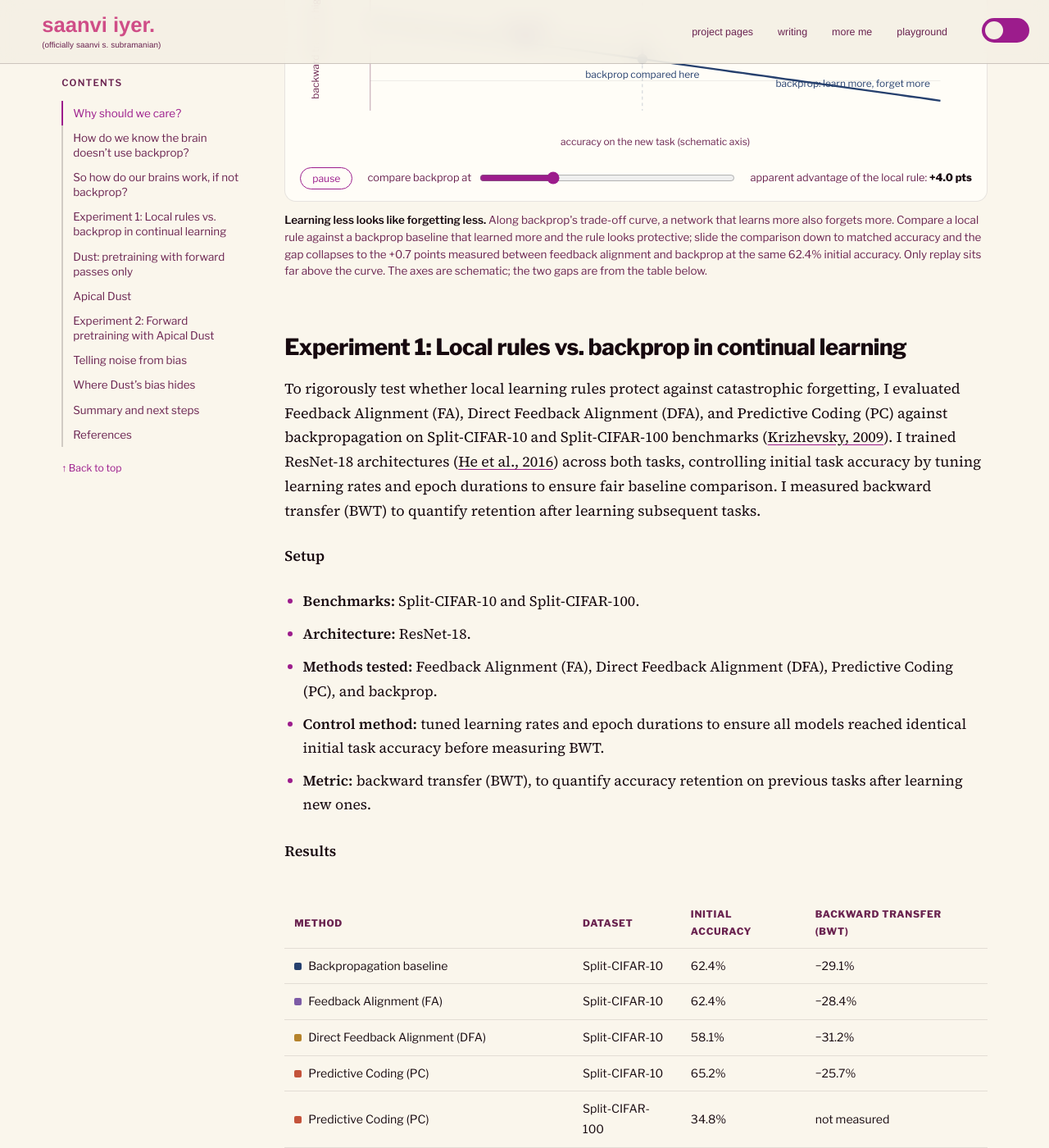
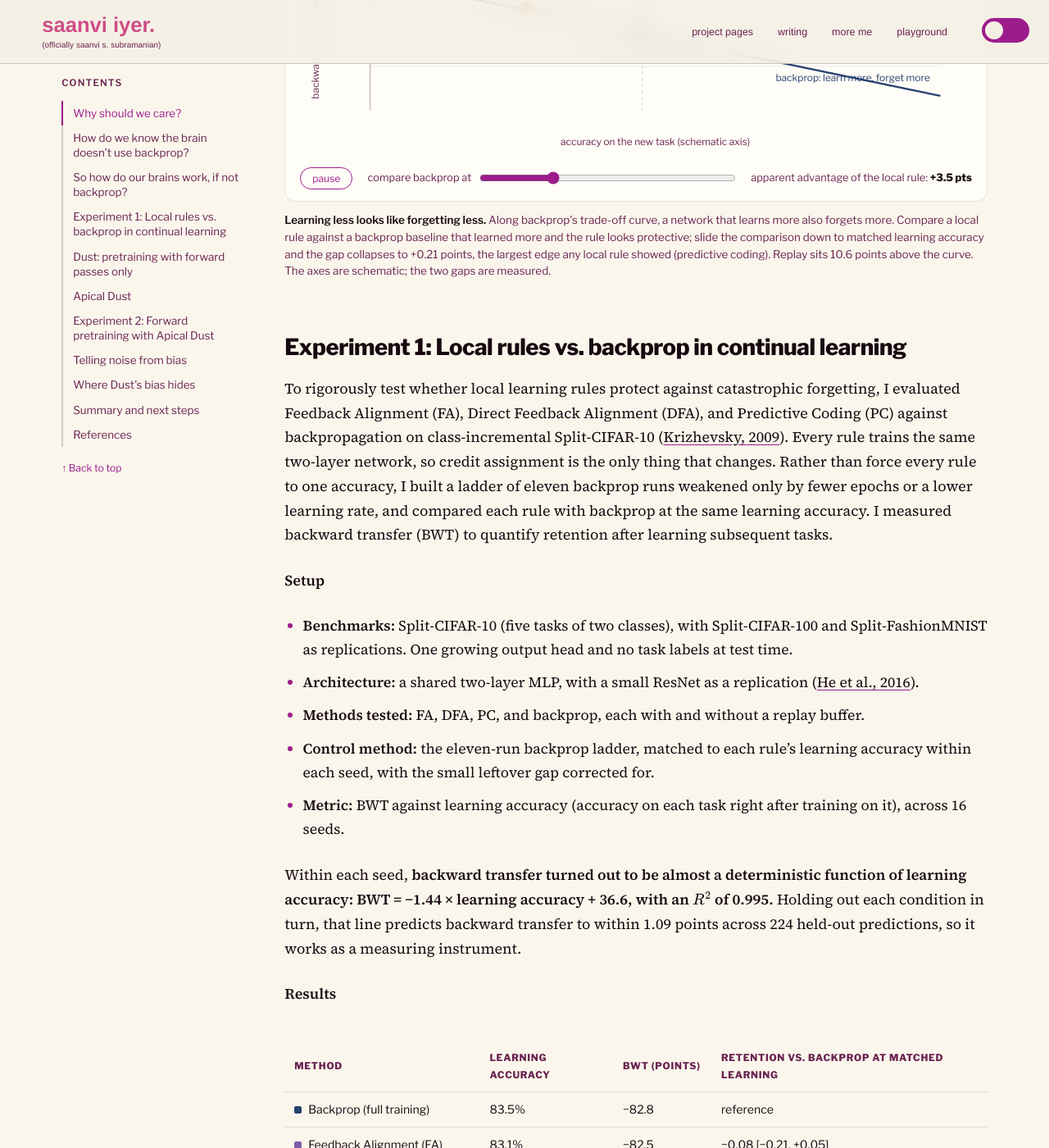
Before and after one commit to saanviiyer/saanviiyer.github.io, a Jekyll site: the page built from _posts/2026-10-25-forward-training-cortex.md, in a window 1280 px wide and 1400 px high, scrolled down 3085 px. Shown: the whole window at 82% size. Built offline with Jekyll 4.4.1, drawn with Linux system fonts in a browser that asks for light colours; some web fonts are replaced; some of the changed text lies outside the part shown.

Commit message:
Correct Experiment 1 to the 16-seed locality results
The draft's ResNet-18 table did not come from any recorded run. Replace it
with the matched-learning results from the locality study: two-layer MLP,
Split-CIFAR-10, FA -0.08, DFA -0.11, PC +0.21, replay +10.6, held-out MAE
1.09 over 224 predictions. Experiment 2 numbers and the 1.04-1.07x step-time
overhead already match the latest wall-clock benchmark.

```diff
--- a/_posts/2026-10-25-forward-training-cortex.md
+++ b/_posts/2026-10-25-forward-training-cortex.md
@@ -21,7 +21,7 @@ redirect_from:
 excerpt: "Biological circuits cannot run backprop. I test whether brain-like local learning rules forget less (they do not, once learning is held fixed), then add a cortical top-down feedback pathway to Q Labs' Dust, a forward-only transformer pretraining method, as an unbiased control variate that is worth about twice the population."
 ---
 
-<link rel="stylesheet" href="/assets/css/forward-training.css?v=1">
+<link rel="stylesheet" href="/assets/css/forward-training.css?v=2">
 
 Most deep learning architectures rely on backpropagation to optimize weight matrices and compute exact gradients by propagating continuous error signals backwards through network layers. In contrast, biological neural circuits in the mammalian brain physically cannot execute backprop, relying instead on forward learning.
 
@@ -52,53 +52,59 @@ Looking into how I could test local learning rules compared to backprop, I was s
 
 <figure class="ft-fig">
   <div class="ft-card" data-ft="confound"></div>
-  <figcaption><strong>Learning less looks like forgetting less.</strong> Along backprop's trade-off curve, a network that learns more also forgets more. Compare a local rule against a backprop baseline that learned more and the rule looks protective; slide the comparison down to matched accuracy and the gap collapses to the +0.7 points measured between feedback alignment and backprop at the same 62.4% initial accuracy. Only replay sits far above the curve. The axes are schematic; the two gaps are from the table below.</figcaption>
+  <figcaption><strong>Learning less looks like forgetting less.</strong> Along backprop's trade-off curve, a network that learns more also forgets more. Compare a local rule against a backprop baseline that learned more and the rule looks protective; slide the comparison down to matched learning accuracy and the gap collapses to +0.21 points, the largest edge any local rule showed (predictive coding). Replay sits 10.6 points above the curve. The axes are schematic; the two gaps are measured.</figcaption>
 </figure>
 
 ## Experiment 1: Local rules vs. backprop in continual learning
 
-To rigorously test whether local learning rules protect against catastrophic forgetting, I evaluated Feedback Alignment (FA), Direct Feedback Alignment (DFA), and Predictive Coding (PC) against backpropagation on Split-CIFAR-10 and Split-CIFAR-100 benchmarks ([Krizhevsky, 2009](#ref-krizhevsky2009)). I trained ResNet-18 architectures ([He et al., 2016](#ref-he2016)) across both tasks, controlling initial task accuracy by tuning learning rates and epoch durations to ensure fair baseline comparison. I measured backward transfer (BWT) to quantify retention after learning subsequent tasks.
+To rigorously test whether local learning rules protect against catastrophic forgetting, I evaluated Feedback Alignment (FA), Direct Feedback Alignment (DFA), and Predictive Coding (PC) against backpropagation on class-incremental Split-CIFAR-10 ([Krizhevsky, 2009](#ref-krizhevsky2009)). Every rule trains the same two-layer network, so credit assignment is the only thing that changes. Rather than force every rule to one accuracy, I built a ladder of eleven backprop runs weakened only by fewer epochs or a lower learning rate, and compared each rule with backprop at the same learning accuracy. I measured backward transfer (BWT) to quantify retention after learning subsequent tasks.
 
 **Setup**
 
-- **Benchmarks:** Split-CIFAR-10 and Split-CIFAR-100.
-- **Architecture:** ResNet-18.
-- **Methods tested:** Feedback Alignment (FA), Direct Feedback Alignment (DFA), Predictive Coding (PC), and backprop.
-- **Control method:** tuned learning rates and epoch durations to ensure all models reached identical initial task accuracy before measuring BWT.
-- **Metric:** backward transfer (BWT), to quantify accuracy retention on previous tasks after learning new ones.
+- **Benchmarks:** Split-CIFAR-10 (five tasks of two classes), with Split-CIFAR-100 and Split-FashionMNIST as replications. One growing output head and no task labels at test time.
+- **Architecture:** a shared two-layer MLP, with a small ResNet as a replication ([He et al., 2016](#ref-he2016)).
+- **Methods tested:** FA, DFA, PC, and backprop, each with and without a replay buffer.
+- **Control method:** the eleven-run backprop ladder, matched to each rule's learning accuracy within each seed, with the small leftover gap corrected for.
+- **Metric:** BWT against learning accuracy (accuracy on each task right after training on it), across 16 seeds.
+
+Within each seed, **backward transfer turned out to be almost a deterministic function of learning accuracy: BWT = −1.44 × learning accuracy + 36.6, with an $$R^2$$ of 0.995.** Holding out each condition in turn, that line predicts backward transfer to within 1.09 points across 224 held-out predictions, so it works as a measuring instrument.
 
 **Results**
 
 <div class="ft-table-wrap">
 <table class="ft-table">
-  <thead><tr><th>Method</th><th>Dataset</th><th>Initial accuracy</th><th>Backward transfer (BWT)</th></tr></thead>
+  <thead><tr><th>Method</th><th>Learning accuracy</th><th>BWT (points)</th><th>Retention vs. backprop at matched learning</th></tr></thead>
   <tbody>
-    <tr><td><i style="background:var(--ft-true)"></i>Backpropagation baseline</td><td>Split-CIFAR-10</td><td>62.4%</td><td>−29.1%</td></tr>
-    <tr><td><i style="background:var(--ft-fa)"></i>Feedback Alignment (FA)</td><td>Split-CIFAR-10</td><td>62.4%</td><td>−28.4%</td></tr>
-    <tr><td><i style="background:var(--ft-dfa)"></i>Direct Feedback Alignment (DFA)</td><td>Split-CIFAR-10</td><td>58.1%</td><td>−31.2%</td></tr>
-    <tr><td><i style="background:var(--ft-pc)"></i>Predictive Coding (PC)</td><td>Split-CIFAR-10</td><td>65.2%</td><td>−25.7%</td></tr>
-    <tr><td><i style="background:var(--ft-pc)"></i>Predictive Coding (PC)</td><td>Split-CIFAR-100</td><td>34.8%</td><td>not measured</td></tr>
-    <tr class="ft-hl"><td><i style="background:var(--ft-replay)"></i>Local rules + experience replay (500 samples)</td><td>Split-CIFAR-10</td><td>not reported</td><td>−4.2%</td></tr>
+    <tr><td><i style="background:var(--ft-true)"></i>Backprop (full training)</td><td>83.5%</td><td>−82.8</td><td>reference</td></tr>
+    <tr><td><i style="background:var(--ft-fa)"></i>Feedback Alignment (FA)</td><td>83.1%</td><td>−82.5</td><td>−0.08 [−0.21, +0.05]</td></tr>
+    <tr><td><i style="background:var(--ft-dfa)"></i>Direct Feedback Alignment (DFA)</td><td>81.7%</td><td>−81.3</td><td>−0.11 [−0.28, +0.06]</td></tr>
+    <tr><td><i style="background:var(--ft-pc)"></i>Predictive Coding (PC)</td><td>85.0%</td><td>−84.4</td><td>+0.21 [+0.11, +0.31]</td></tr>
+    <tr class="ft-hl"><td><i style="background:var(--ft-replay)"></i>Backprop + replay</td><td>83.0%</td><td>−71.8</td><td>+10.6 [+10.0, +11.1]</td></tr>
+    <tr class="ft-hl"><td><i style="background:var(--ft-replay)"></i>FA, DFA or PC + replay</td><td>80.3–84.1%</td><td>−67.6 to −73.6</td><td>+9.9 to +12.3</td></tr>
   </tbody>
 </table>
 </div>
 
+Raw backward transfer sits near −83 points for every rule, because a single growing head forgets almost everything in this setting. The last column, retention at matched learning accuracy with its 95% interval, is the comparison that means something.
+
 <figure class="ft-fig">
   <div class="ft-card" data-ft="bwt"></div>
-  <figcaption><strong>Every rule forgets about as much as backprop.</strong> Backward transfer on Split-CIFAR-10 from the table above. Add the replay buffer to see the one change that actually moves retention.</figcaption>
+  <figcaption><strong>Every rule forgets about as much as backprop.</strong> Each bar is how much less a rule forgets than backprop at the same learning accuracy, with its 95% interval, on Split-CIFAR-10 across 16 seeds. The three local rules sit within a third of a point of zero. Add replay to see the one change that moves retention.</figcaption>
 </figure>
 
 **Findings**
 
-- **Feedback Alignment (FA):** achieved 62.4% initial accuracy on Split-CIFAR-10. Backward transfer reached −28.4%, showing forgetting rates comparable to backpropagation (−29.1%) when controlling for initial task accuracy.
-- **Direct Feedback Alignment (DFA):** reached 58.1% accuracy on Split-CIFAR-10 with a BWT of −31.2%. Direct error projections to hidden layers failed to prevent feature overwriting in deeper representations.
-- **Predictive Coding (PC):** achieved 65.2% accuracy on Split-CIFAR-10 and 34.8% on Split-CIFAR-100. While local prediction error updates slowed initial drift, BWT settled at −25.7%, demonstrating that local error minimization alone does not prevent catastrophic forgetting.
+- **Feedback Alignment (FA):** learned to 83.1% against backprop's 83.5%. At matched learning accuracy it forgot 0.08 points more [−0.21, +0.05], p = 0.14, indistinguishable from backprop.
+- **Direct Feedback Alignment (DFA):** learned to 81.7%. At matched learning accuracy it forgot 0.11 points more [−0.28, +0.06], p = 0.40, also indistinguishable.
+- **Predictive Coding (PC):** learned the most, 85.0%, and retained 0.21 points more [+0.11, +0.31], p = 0.001. I had pre-registered that a local rule retaining better at matched learning would refute my hypothesis, so I report predictive coding as a refutation. But +0.21 points is under a fifth of the instrument's own 1.09-point error and fifty times smaller than replay.
 
 **Takeaways**
 
-- **Local rules do not inherently prevent catastrophic forgetting.** When controlling for initial accuracy, FA (−28.4%) and backprop (−29.1%) exhibit virtually identical forgetting rates.
-- **Direct projections fail deep representations.** DFA resulted in worse retention (−31.2%), showing that random error projections fail to protect features from being overwritten in deeper layers.
-- **A replay buffer is necessary.** Combining local credit assignment with a modest 500-sample memory buffer boosted BWT to −4.2%.
+- **Local rules do not inherently prevent catastrophic forgetting.** At matched learning accuracy, any advantage from locality is under a third of a point.
+- **Forgetting tracks learning.** A rule that learns less forgets less for free, so a raw comparison measures the confound and not retention.
+- **A replay buffer is necessary.** Replay lifts retention by 10.6 points for backprop and by 9.9 to 12.3 points for the local rules.
+
+The relation holds on Split-CIFAR-100 and on a small ResNet ($$R^2 \ge 0.995$$), but it breaks on Split-FashionMNIST, where held-out error reaches 12.3 points, so I make no retention claims there.
 
 Hmm… so it seems local credit assignment does not improve catastrophic forgetting.
 
@@ -313,4 +319,4 @@ I'd love to hear <span class="ft-def" tabindex="0">feedback<span class="ft-pop"
   <li id="ref-karpathy2015">Karpathy, A. (2015). The unreasonable effectiveness of recurrent neural networks (char-rnn and the Tiny Shakespeare dataset). Blog post.</li>
 </ol>
 
-<script src="/assets/js/forward-training.js?v=1" defer></script>
+<script src="/assets/js/forward-training.js?v=2" defer></script>
--- a/assets/js/forward-training.js
+++ b/assets/js/forward-training.js
@@ -208,14 +208,14 @@
      2. The confound: a rule that learns less also forgets less (schematic)
      ===================================================================== */
   FIG.confound = function (root) {
-    legend(root, [['true', 'backprop trade-off curve'], ['fa', 'local rule (feedback alignment)'], ['replay', 'local rules + replay']]);
+    legend(root, [['true', 'backprop trade-off curve'], ['pc', 'local rule (predictive coding)'], ['replay', 'backprop + replay']]);
     var svg = svgRoot(root, 860, 360, 'Schematic plot of backward transfer against learning accuracy. Comparing a local rule to backprop trained to a higher accuracy makes the rule look like it forgets less; at matched accuracy the gap nearly disappears, while replay sits far above the curve.');
-    var X0 = 90, X1 = 820, Y0 = 26, Y1 = 300, A0 = 0.35, A1 = 0.90, B0 = -16, B1 = 27;
+    var X0 = 90, X1 = 820, Y0 = 26, Y1 = 300, A0 = 0.35, A1 = 0.90, B0 = -16, B1 = 13;
     function X(a) { return X0 + (a - A0) / (A1 - A0) * (X1 - X0); }
     function Y(b) { return Y1 - (b - B0) / (B1 - B0) * (Y1 - Y0); }
     function bwt(a) { return 2 - 16 * (a - A0) / (A1 - A0); }
-    var RA = 0.5, EDGE = 0.7, REP = 24.9;
-    [-10, 0, 10, 20].forEach(function (b) { line(svg, X0, Y(b), X1, Y(b), b === 0 ? 'stroke:var(--muted);stroke-opacity:.45' : 'stroke:var(--ft-grid)'); });
+    var RA = 0.5, EDGE = 0.21, REP = 10.6;
+    [-10, 0, 10].forEach(function (b) { line(svg, X0, Y(b), X1, Y(b), b === 0 ? 'stroke:var(--muted);stroke-opacity:.45' : 'stroke:var(--ft-grid)'); });
     line(svg, X0, Y0, X0, Y1, 'stroke:var(--muted);stroke-opacity:.45');
     T(svg, X0 + (X1 - X0) / 2, 344, 'accuracy on the new task (schematic axis)', 'ft-tm', null, 'middle');
     var yl = T(svg, 24, (Y0 + Y1) / 2, 'backward transfer, higher = less forgetting', 'ft-tm', null, 'middle');
@@ -226,13 +226,13 @@
     T(svg, X(0.89), Y(bwt(0.89)) - 16, 'backprop: learn more, forget more', 'ft-tm', 'fill:var(--ft-true)', 'end');
 
     var guide = line(svg, 0, Y0, 0, Y1, 'stroke:var(--ft-true);stroke-opacity:.25;stroke-dasharray:4 4');
-    var level = line(svg, X(RA), Y(bwt(RA) + EDGE), 0, Y(bwt(RA) + EDGE), 'stroke:var(--ft-fa);stroke-opacity:.5;stroke-dasharray:2 4');
-    var bracket = line(svg, 0, 0, 0, 0, 'stroke:var(--ft-fa);stroke-width:3;stroke-linecap:round');
+    var level = line(svg, X(RA), Y(bwt(RA) + EDGE), 0, Y(bwt(RA) + EDGE), 'stroke:var(--ft-pc);stroke-opacity:.5;stroke-dasharray:2 4');
+    var bracket = line(svg, 0, 0, 0, 0, 'stroke:var(--ft-pc);stroke-width:3;stroke-linecap:round');
     var bp = S('circle', { r: 6.5, style: 'fill:var(--ft-true)' }, svg);
-    S('circle', { cx: X(RA), cy: Y(bwt(RA) + EDGE), r: 7.5, style: 'fill:var(--ft-fa)' }, svg);
-    T(svg, X(RA), Y(bwt(RA) + EDGE) - 15, 'local rule', 'ft-t ft-b', 'fill:var(--ft-fa)', 'middle');
+    S('circle', { cx: X(RA), cy: Y(bwt(RA) + EDGE), r: 7.5, style: 'fill:var(--ft-pc)' }, svg);
+    T(svg, X(RA), Y(bwt(RA) + EDGE) - 15, 'local rule', 'ft-t ft-b', 'fill:var(--ft-pc)', 'middle');
     S('circle', { cx: X(RA), cy: Y(bwt(RA) + REP), r: 7.5, style: 'fill:var(--ft-replay)' }, svg);
-    T(svg, X(RA) + 13, Y(bwt(RA) + REP) + 5, 'local rules + replay: +24.9 pts above backprop (measured)', 'ft-t ft-b', 'fill:var(--ft-replay)');
+    T(svg, X(RA) + 13, Y(bwt(RA) + REP) + 5, 'backprop + replay: +10.6 pts at matched learning (measured)', 'ft-t ft-b', 'fill:var(--ft-replay)');
     var tag = T(svg, 0, 0, 'backprop compared here', 'ft-tm', 'fill:var(--ft-true)');
 
     var cmp = 0.9, playing = !REDUCE, dir = -1;
@@ -249,7 +249,7 @@
       tag.setAttribute('text-anchor', x > 700 ? 'end' : 'middle');
       tag.setAttribute('x', x > 700 ? x + 8 : x); tag.setAttribute('y', yb + 24);
       var e = (bwt(RA) + EDGE) - bwt(cmp);
-      ro.innerHTML = 'apparent advantage of the local rule: <b>+' + e.toFixed(1) + ' pts</b>' + (cmp <= 0.505 ? ' (the measured gap at matched accuracy)' : '');
+      ro.innerHTML = 'apparent advantage of the local rule: <b>+' + e.toFixed(1) + ' pts</b>' + (cmp <= 0.505 ? ' (the measured edge at matched learning, the largest of any local rule)' : '');
       if (document.activeElement !== sl) sl.value = Math.round(cmp * 100);
     }
     draw();
@@ -267,47 +267,54 @@
      3. Experiment 1 results: backward transfer per rule (measured)
      ===================================================================== */
   FIG.bwt = function (root) {
+    // Retention vs backprop at matched learning accuracy, gap-corrected,
+    // 16 seeds, Split-CIFAR-10 (locality study, matched-learning table).
     var rows = [
-      ['Backprop', 'true', '62.4%', -29.1],
-      ['Feedback alignment', 'fa', '62.4%', -28.4],
-      ['Direct feedback alignment', 'dfa', '58.1%', -31.2],
-      ['Predictive coding', 'pc', '65.2%', -25.7],
-      ['Local rules + replay (500 samples)', 'replay', null, -4.2]
+      ['Feedback alignment', 'fa', 'learned to 83.1%', -0.08, -0.21, 0.05],
+      ['Direct feedback alignment', 'dfa', 'learned to 81.7%', -0.11, -0.28, 0.06],
+      ['Predictive coding', 'pc', 'learned to 85.0%', 0.21, 0.11, 0.31],
+      ['Backprop + replay', 'replay', 'learned to 83.0%', 10.6, 10.0, 11.1],
+      ['FA + replay', 'replay', 'learned to 81.2%', 10.7, 10.2, 11.2],
+      ['DFA + replay', 'replay', 'learned to 80.3%', 12.3, 11.8, 12.7],
+      ['PC + replay', 'replay', 'learned to 84.1%', 9.9, 9.6, 10.2]
     ];
-    var svg = svgRoot(root, 860, 330, 'Bar chart of backward transfer on Split-CIFAR-10. Backprop -29.1 percent, feedback alignment -28.4, direct feedback alignment -31.2, predictive coding -25.7, and local rules with a 500-sample replay buffer -4.2.');
-    var Z = 800, L = 300;
-    function X(v) { return Z + v / 35 * (Z - L); }
-    [-30, -20, -10, 0].forEach(function (v) {
-      line(svg, X(v), 30, X(v), 300, v === 0 ? 'stroke:var(--muted);stroke-opacity:.5' : 'stroke:var(--ft-grid)');
-      T(svg, X(v), 320, v + '%', 'ft-tm', null, 'middle');
+    var svg = svgRoot(root, 860, 420, 'Bar chart of how much less each rule forgets than backprop at matched learning accuracy. Feedback alignment -0.08, direct feedback alignment -0.11, predictive coding +0.21, all within a third of a point of zero. With replay: backprop +10.6, feedback alignment +10.7, direct feedback alignment +12.3, predictive coding +9.9.');
+    var Z = 330, R = 820;
+    function X(v) { return Z + v / 13 * (R - Z); }
+    [-1, 0, 2, 4, 6, 8, 10, 12].forEach(function (v) {
+      line(svg, X(v), 30, X(v), 390, v === 0 ? 'stroke:var(--muted);stroke-opacity:.6;stroke-width:1.4' : 'stroke:var(--ft-grid)');
+      T(svg, X(v), 410, (v > 0 ? '+' : '') + v, 'ft-tm', null, 'middle');
     });
-    T(svg, Z, 20, 'no forgetting', 'ft-tm', null, 'middle');
-    T(svg, L, 20, 'more forgetting', 'ft-tm', null, 'middle');
+    T(svg, X(0) + 6, 20, 'no difference from backprop', 'ft-tm');
     var bars = rows.map(function (rw, i) {
-      var y = 40 + i * 52, g = S('g', i === 4 ? { style: 'opacity:0;transition:opacity .5s' } : null, svg);
+      var y = 34 + i * 50, rep = i >= 3, g = S('g', rep ? { style: 'opacity:0;transition:opacity .5s' } : null, svg);
       T(g, 16, y + 16, rw[0], 'ft-t ft-b', 'fill:' + col(rw[1]));
-      T(g, 16, y + 33, rw[2] ? 'initial accuracy ' + rw[2] : 'initial accuracy not reported', 'ft-tm');
-      var rect = S('rect', { x: Z, y: y + 6, width: 0, height: 26, rx: 4, style: 'fill:' + col(rw[1]) + ';opacity:.85' }, g);
-      S('title', null, rect).textContent = rw[0] + ': backward transfer ' + rw[3] + '%';
-      var val = T(g, Z, y + 24, rw[3].toFixed(1) + '%', 'ft-t ft-b', 'fill:' + col(rw[1]), 'end');
-      return { g: g, rect: rect, val: val, v: rw[3], shown: i < 4, p: 0 };
+      T(g, 16, y + 33, rw[2], 'ft-tm');
+      var rect = S('rect', { x: X(0), y: y + 9, width: 0, height: 22, rx: 4, style: 'fill:' + col(rw[1]) + ';opacity:.85' }, g);
+      var ci = line(g, X(rw[4]), y + 20, X(rw[5]), y + 20, 'stroke:var(--ink);stroke-width:2;opacity:0');
+      S('title', null, rect).textContent = rw[0] + ': ' + (rw[3] > 0 ? '+' : '') + rw[3] + ' points [' + rw[4] + ', ' + rw[5] + ']';
+      var fmt = function (n) { return (n > 0 ? '+' : '') + n.toFixed(Math.abs(n) < 1 ? 2 : 1); };
+      var big = rw[3] > 5;
+      var val = T(g, 0, y + 25, fmt(rw[3]) + ' [' + fmt(rw[4]) + ', ' + fmt(rw[5]) + ']', 'ft-t ft-b', 'fill:' + (big ? 'var(--ft-card)' : col(rw[1])));
+      return { g: g, rect: rect, ci: ci, val: val, v: rw[3], hi: rw[5], big: big, shown: !rep, p: 0 };
     });
-    var c = ctrls(root);
-    var rb = btn(c, 'add a 500-sample replay buffer', function () {
-      bars[4].shown = !bars[4].shown;
-      bars[4].g.style.opacity = bars[4].shown ? 1 : 0;
-      rb.setAttribute('aria-pressed', bars[4].shown ? 'true' : 'false');
-      rb.textContent = bars[4].shown ? 'remove the replay buffer' : 'add a 500-sample replay buffer';
-      if (!bars[4].shown) bars[4].p = 0;
+    var c = ctrls(root), showRep = false;
+    var rb = btn(c, 'add a replay buffer', function () {
+      showRep = !showRep;
+      bars.slice(3).forEach(function (b) { b.shown = showRep; b.g.style.opacity = showRep ? 1 : 0; if (!showRep) b.p = 0; });
+      rb.setAttribute('aria-pressed', showRep ? 'true' : 'false');
+      rb.textContent = showRep ? 'remove the replay buffer' : 'add a replay buffer';
     });
-    out(c).innerHTML = 'Split-CIFAR-10, ResNet-18. Closer to 0 is less forgetting.';
+    out(c).innerHTML = 'points of backward transfer, at matched learning accuracy, 95% intervals';
     register(svg, function (t, dt, still) {
       bars.forEach(function (b) {
         var target = b.shown ? 1 : 0;
         b.p = still ? target : b.p + (target - b.p) * Math.min(1, dt * 4);
-        var w = (Z - X(b.v)) * ease(b.p);
-        b.rect.setAttribute('x', Z - w); b.rect.setAttribute('width', w);
-        b.val.setAttribute('x', Z - w - 8);
+        var e = ease(b.p), xe = X(b.v * e);
+        b.rect.setAttribute('x', Math.min(X(0), xe)); b.rect.setAttribute('width', Math.max(Math.abs(xe - X(0)), b.p > 0.02 ? 2 : 0));
+        b.ci.style.opacity = e;
+        b.val.setAttribute('x', b.big ? X(0) + 12 : Math.max(X(b.hi), X(0)) + 10);
+        b.val.style.opacity = e;
       });
     });
   };
```
